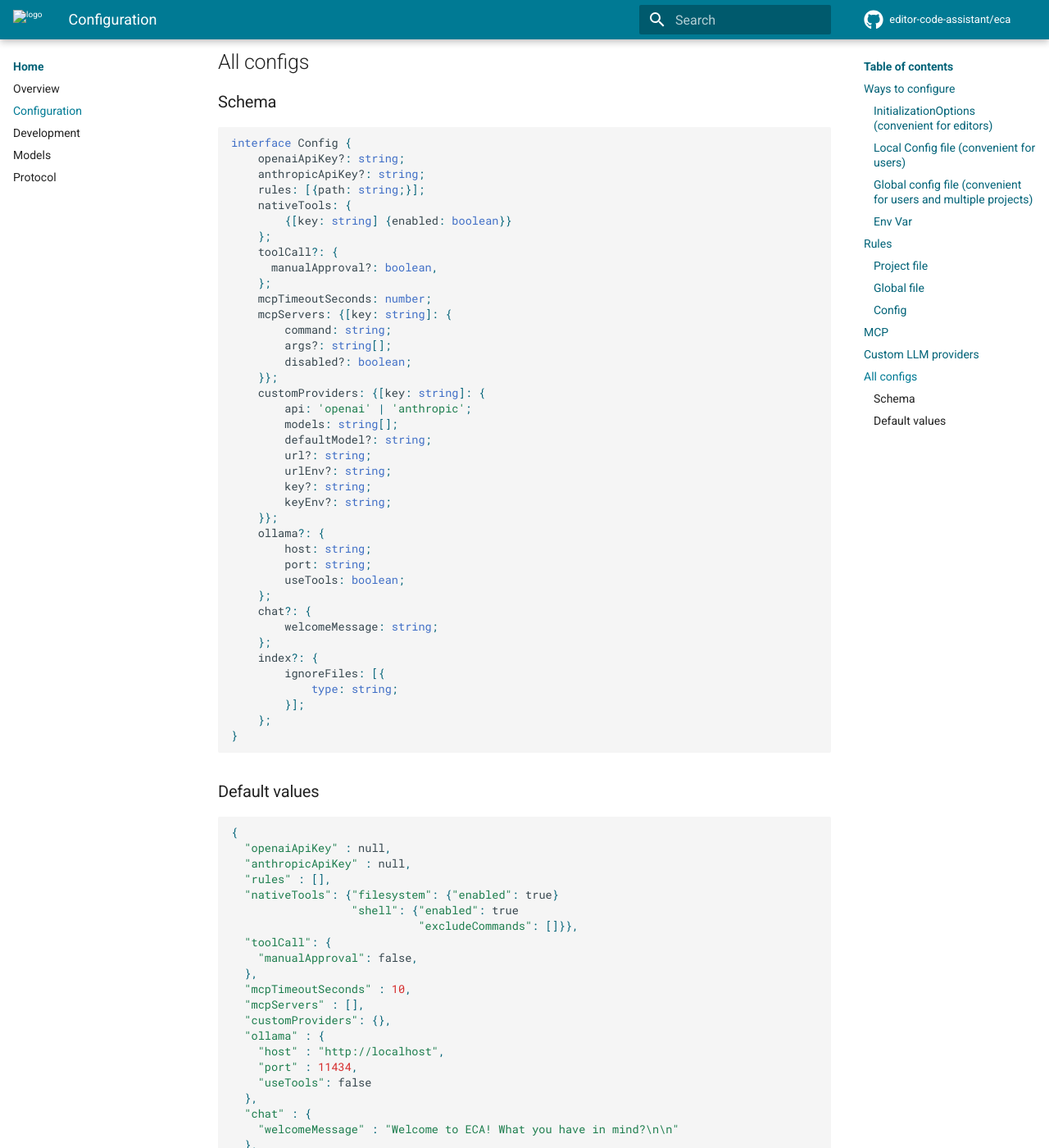
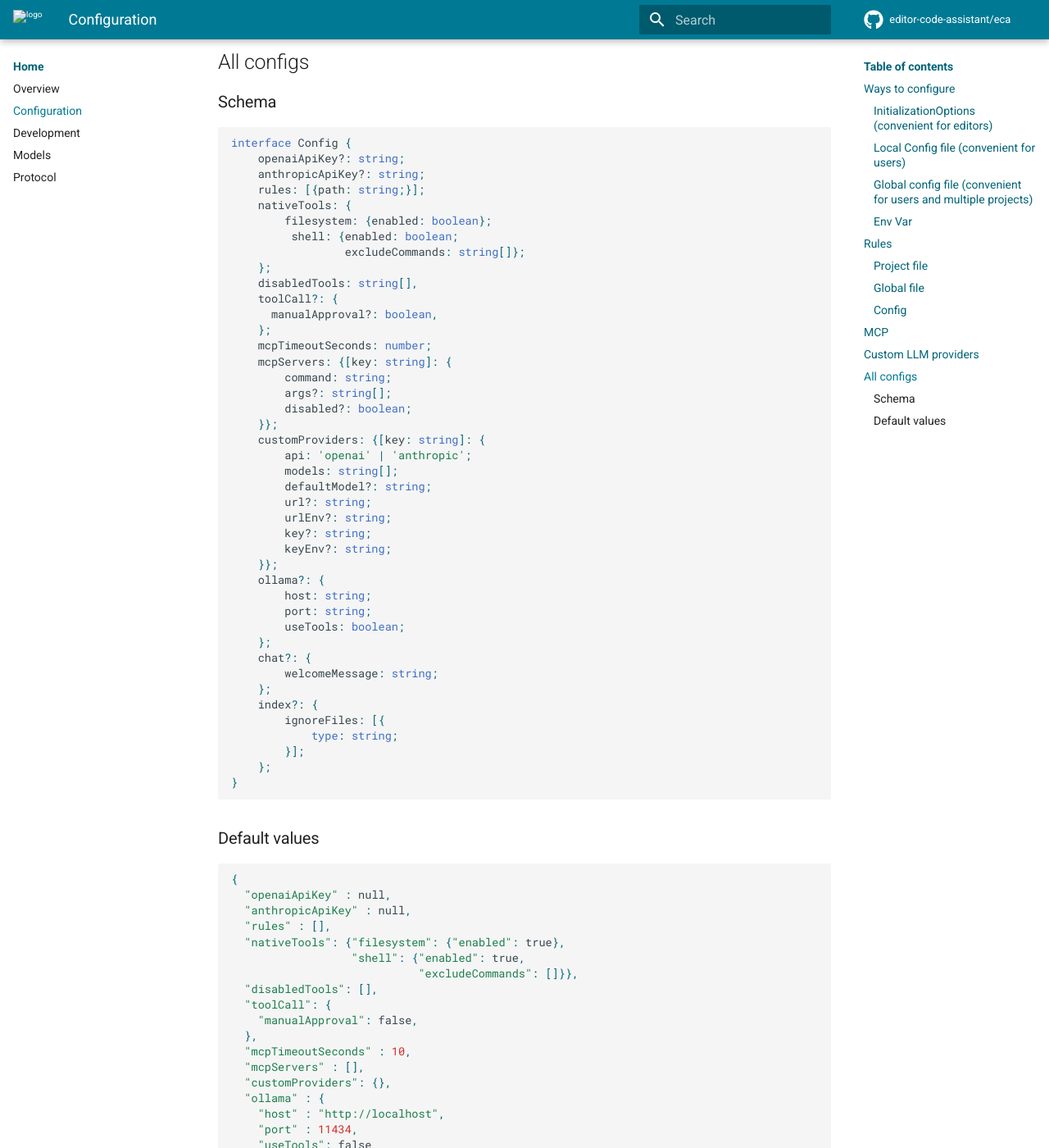
Before and after one commit to tomgeorge/eca, an MkDocs documentation site: the page built from docs/configuration.md, in a window 1280 px wide and 1400 px high, scrolled down 2889 px. Shown: the whole window at 82% size. Built offline with MkDocs 1.6.1 and Material for MkDocs 9.7.7, drawn with Linux system fonts in a browser that asks for light colours; comment, search, counter and statistics services are not loaded.

Commit message:
Support disable tools

```diff
--- a/docs/configuration.md
+++ b/docs/configuration.md
@@ -131,8 +131,11 @@ interface Config {
     anthropicApiKey?: string;
     rules: [{path: string;}];
     nativeTools: {
-        {[key: string] {enabled: boolean}}
+        filesystem: {enabled: boolean};
+         shell: {enabled: boolean;
+                 excludeCommands: string[]};
     };
+    disabledTools: string[],
     toolCall?: {
       manualApproval?: boolean,
     };
@@ -174,9 +177,10 @@ interface Config {
   "openaiApiKey" : null,
   "anthropicApiKey" : null,
   "rules" : [],
-  "nativeTools": {"filesystem": {"enabled": true}
-                  "shell": {"enabled": true
+  "nativeTools": {"filesystem": {"enabled": true},
+                  "shell": {"enabled": true,
                             "excludeCommands": []}},
+  "disabledTools": [],
   "toolCall": {
     "manualApproval": false,
   },
```
Also changed, not shown: docs/protocol.md (+5 -0 lines), 4 other files.
